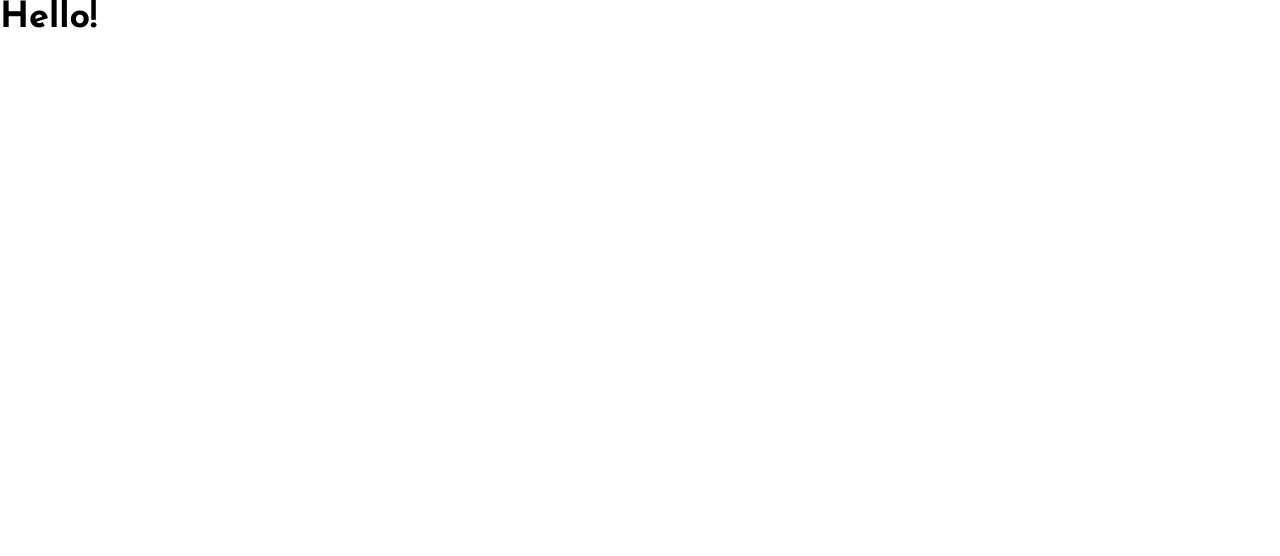
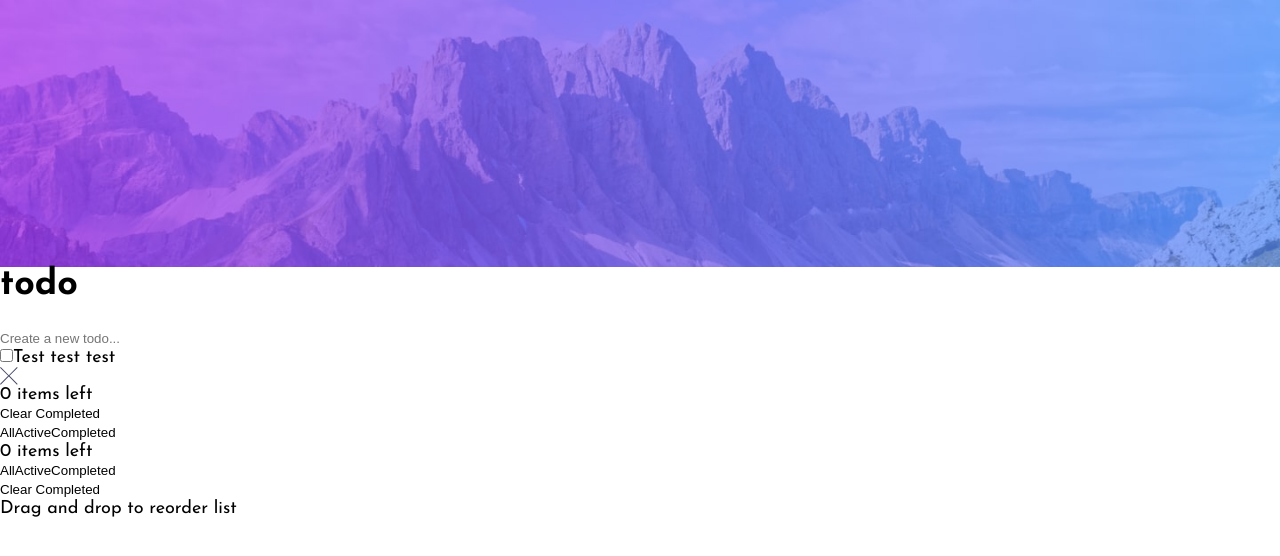
Before and after one commit to yusufardapeker/todo-app, a React (Vite) app: page / in a window 1280 px wide. Shown: the top 556 px of the page. Built offline with nearby package versions, Linux system fonts and the light colour scheme.

Commit message:
Create component structure

```diff
--- a/src/App.tsx
+++ b/src/App.tsx
@@ -1,11 +1,25 @@
 import "./styles/reset.css";
 import "./styles/main.scss";
 
+import mobileLightBG from "./images/bg-mobile-light.jpg";
+import desktopLightBG from "./images/bg-desktop-light.jpg";
+
+import { Head } from "./components/head";
+import { List } from "./components/list";
+
 function App() {
 	return (
-		<>
-			<h1>Hello!</h1>
-		</>
+		<main data-theme="light">
+			<picture>
+				<source media="(min-width: 376px)" srcSet={desktopLightBG} />
+				<img src={mobileLightBG} alt="background image" />
+			</picture>
+
+			<div className="container">
+				<Head />
+				<List />
+			</div>
+		</main>
 	);
 }
 
--- /dev/null
+++ b/src/components/head/index.tsx
@@ -0,0 +1,18 @@
+import moonIcon from "../../images/icon-moon.svg";
+
+function Head() {
+	return (
+		<div className="head">
+			<div className="heading-theme-wrapper">
+				<h1>todo</h1>
+				<img src={moonIcon} alt="sun-icon" className="theme-icon" />
+			</div>
+
+			<div className="input-wrapper">
+				<input type="text" placeholder="Create a new todo..." className="todo-input" />
+			</div>
+		</div>
+	);
+}
+
+export { Head };
--- /dev/null
+++ b/src/components/list/index.tsx
@@ -0,0 +1,45 @@
+import crossIcon from "../../images/icon-cross.svg";
+
+function List() {
+	return (
+		<div className="list">
+			<div className="todo-item">
+				<input type="checkbox" name="complete-button" id="todo-id" />
+				<label htmlFor="todo-id" className="text">
+					Test test test
+				</label>
+
+				<img src={crossIcon} alt="cross-icon" className="cross-icon" />
+			</div>
+
+			<div className="todo-actions mobile">
+				<div className="todo-info">
+					<p className="item-left">0 items left</p>
+					<button className="clear-btn">Clear Completed</button>
+				</div>
+
+				<div className="todo-states">
+					<button className="selected">All</button>
+					<button>Active</button>
+					<button>Completed</button>
+				</div>
+			</div>
+
+			<div className="todo-actions desktop">
+				<p className="item-left">0 items left</p>
+
+				<div className="todo-states">
+					<button className="selected">All</button>
+					<button>Active</button>
+					<button>Completed</button>
+				</div>
+
+				<button className="clear-btn">Clear Completed</button>
+			</div>
+
+			<p className="drag-drop-text">Drag and drop to reorder list</p>
+		</div>
+	);
+}
+
+export { List };
```
